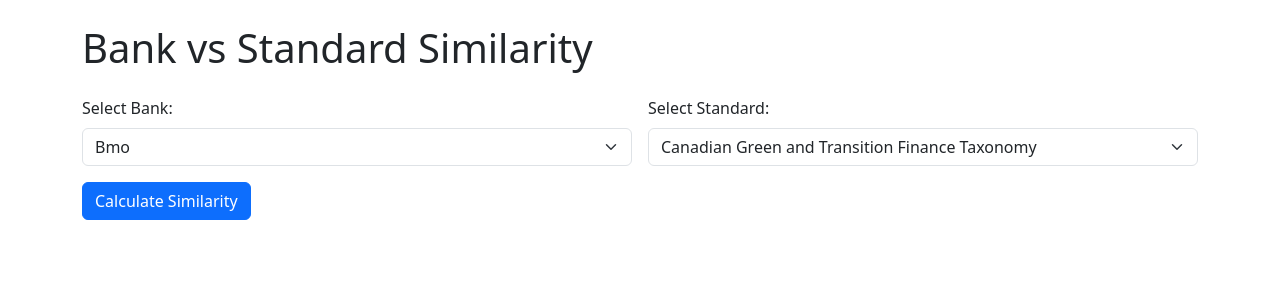
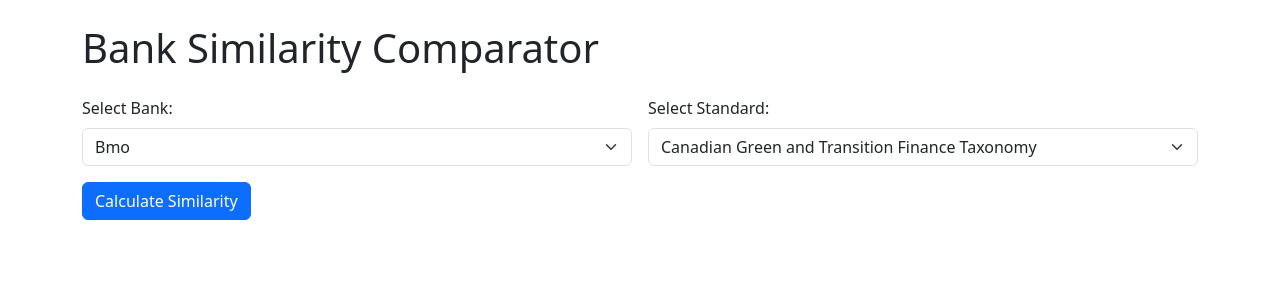
Before and after one commit to Lily-WangQian/Lily-WangQian-AzureWeb_Upload1, a Flask app: page / in a window 1280 px wide. Shown: the top 300 px of the page. Run offline with Flask 3, Linux system fonts and the light colour scheme; parts of the project's set-up code (start-up, migrations or seed data) failed here and were passed over.

Commit message:
update website

```diff
--- a/app.py
+++ b/app.py
@@ -3,23 +3,23 @@ import pandas as pd
 
 app = Flask(__name__)
 
-# Load similarity score CSV
+# Load and clean similarity score CSV
 similarity_df = pd.read_csv('standards and banks detailed similarity score.csv')
 similarity_df = similarity_df.loc[:, ~similarity_df.columns.str.contains('^Unnamed', case=False)]
 similarity_df.columns = similarity_df.columns.str.strip()
 similarity_df.set_index('Standard', inplace=True)
 
-# Load bank and standard keyword CSVs
+# Load ESG keyword data
 bank_keywords_df = pd.read_csv('banks keywords.csv')
 standard_keywords_df = pd.read_csv('standards keywords.csv')
 
-# Clean headers
+# Clean column names
 bank_keywords_df.columns = bank_keywords_df.columns.str.strip()
 standard_keywords_df.columns = standard_keywords_df.columns.str.strip()
 
-# Clean names
+# Get valid names
 bank_names = similarity_df.columns.tolist()
-standard_names = list(similarity_df.index)
+standard_names = similarity_df.index.tolist()
 
 @app.route('/')
 def index():
@@ -37,22 +37,27 @@ def calculate():
     bank = request.form['bank']
     standard = request.form['standard']
 
-    # Get similarity score
     try:
         score = round(float(similarity_df.loc[standard, bank]), 3)
     except Exception as e:
         print(f"Error calculating similarity: {e}")
         score = 'N/A'
 
-    # Get bank data
-    bank_data = bank_keywords_df[bank_keywords_df['Bank'].str.strip().str.lower() == bank.lower()]
-    bank_table = bank_data[['Report', 'Publication Date', 'TFIDF Keywords', 'Contextual Keywords']].to_html(
-        classes='table table-bordered', index=False)
+    # Prepare bank ESG report
+    bank_data = bank_keywords_df[bank_keywords_df['Bank'].str.lower().str.strip() == bank.lower()]
+    if not bank_data.empty:
+        bank_data = bank_data[['Report', 'Publication Date', 'TFIDF Keywords', 'Contextual Keywords']]
+        bank_table = bank_data.to_html(classes='table table-bordered', index=False)
+    else:
+        bank_table = "<p>No data found for selected bank.</p>"
 
-    # Get standard data
-    standard_data = standard_keywords_df[standard_keywords_df['Standard'].str.strip().str.lower() == standard.lower()]
-    standard_table = standard_data[['Report', 'Publication Date', 'TFIDF Keywords', 'Contextual Keywords']].to_html(
-        classes='table table-bordered', index=False)
+    # Prepare standard ESG report
+    standard_data = standard_keywords_df[standard_keywords_df['Standard'].str.lower().str.strip() == standard.lower()]
+    if not standard_data.empty:
+        standard_data = standard_data[['Report', 'Publication Date', 'TFIDF Keywords', 'Contextual Keywords']]
+        standard_table = standard_data.to_html(classes='table table-bordered', index=False)
+    else:
+        standard_table = "<p>No data found for selected standard.</p>"
 
     return render_template('index.html',
                            banks=bank_names,
--- a/templates/index.html
+++ b/templates/index.html
@@ -1,11 +1,11 @@
 <!DOCTYPE html>
 <html>
 <head>
-    <title>Bank vs Standard Similarity</title>
+    <title>Bank Similarity Comparator</title>
     <link rel="stylesheet" href="https://cdn.jsdelivr.net/npm/bootstrap@5.3.0/dist/css/bootstrap.min.css">
 </head>
 <body class="container mt-4">
-    <h1 class="mb-4">Bank vs Standard Similarity</h1>
+    <h1 class="mb-4">Bank Similarity Comparator</h1>
 
     <form method="POST" action="/calculate" class="row g-3">
         <div class="col-md-6">
@@ -30,22 +30,23 @@
     </form>
 
     {% if score is not none %}
-        <div class="alert alert-info mt-4">
-            <h4>Similarity Score:</h4>
-            <p>{{ bank }} ↔ {{ standard }} = <strong>{{ score }}</strong></p>
+    <div class="alert alert-success mt-4">
+        <h4>Similarity Result</h4>
+        <p><strong>{{ bank }}</strong> and <strong>{{ standard }}</strong></p>
+        <p>Similarity Score: <strong>{{ score }}</strong></p>
     </div>
     {% endif %}
 
     {% if bank_table and standard_table %}
     <div class="row mt-4">
         <div class="col-md-6">
-                <h4>{{ bank }} ESG Report</h4>
+            <h5>{{ bank }} ESG Report</h5>
             <div class="table-responsive">
                 {{ bank_table | safe }}
             </div>
         </div>
         <div class="col-md-6">
-                <h4>{{ standard }} Standard Report</h4>
+            <h5>{{ standard }} ESG Report</h5>
             <div class="table-responsive">
                 {{ standard_table | safe }}
             </div>
```
Lines whose indentation alone changed are shown as unchanged.
